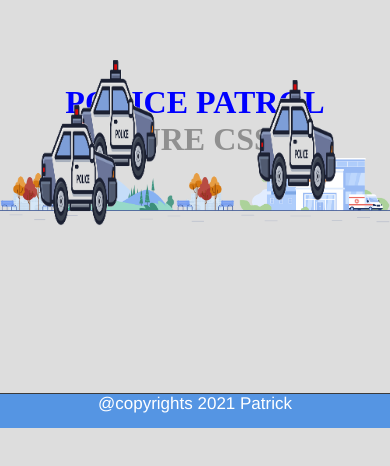
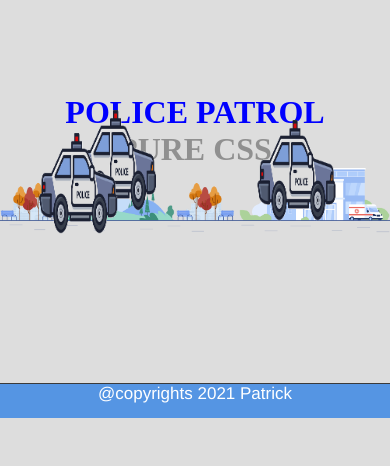
Before and after one commit to CompBwoY/city-animation, a plain HTML site: page city animation/index.html in a window 390 px wide. Shown: the part 166-632 px from the top of the page. Drawn offline with Linux system fonts and the light colour scheme.

Commit message:
Add files via upload

```diff
--- a/city animation/css/styles.css
+++ b/city animation/css/styles.css
@@ -112,3 +112,61 @@ footer a{
 	color: #fff;
 	text-decoration: none;
 }
+
+@media only screen and (max-width: 600px){
+	.car{
+		width: 20%;
+		height: 60px;
+		position: relative;
+		top: -78px;
+		z-index: 2;
+	}
+	.car1{
+		transform: translateX(-100%);
+	}
+	.car2{
+		top: -80px;
+		transform: rotateY(180deg) translateX(-290%);
+	}
+	.car3{
+		top: -70px;
+	}
+}
+@media only screen and (max-width: 700px){
+	.car{
+		width: 20%;
+		height: 70px;
+		position: relative;
+		top: -100px;
+		z-index: 2;
+	}
+	.car1{
+		transform: translateX(-100%);
+	}
+	.car2{
+		top: -87px;
+		transform: rotateY(180deg) translateX(-290%);
+	}
+	.car3{
+		top: -77px;
+	}
+}
+@media only screen and (max-width: 850px){
+	.car{
+		width: 20%;
+		height: 100px;
+		position: relative;
+		top: -130px;
+		z-index: 2;
+	}
+	.car1{
+		transform: translateX(-100%);
+	}
+	.car2{
+		top: -120px;
+		transform: rotateY(180deg) translateX(-290%);
+	}
+	.car3{
+		top: -107px;
+	}
+}
```
